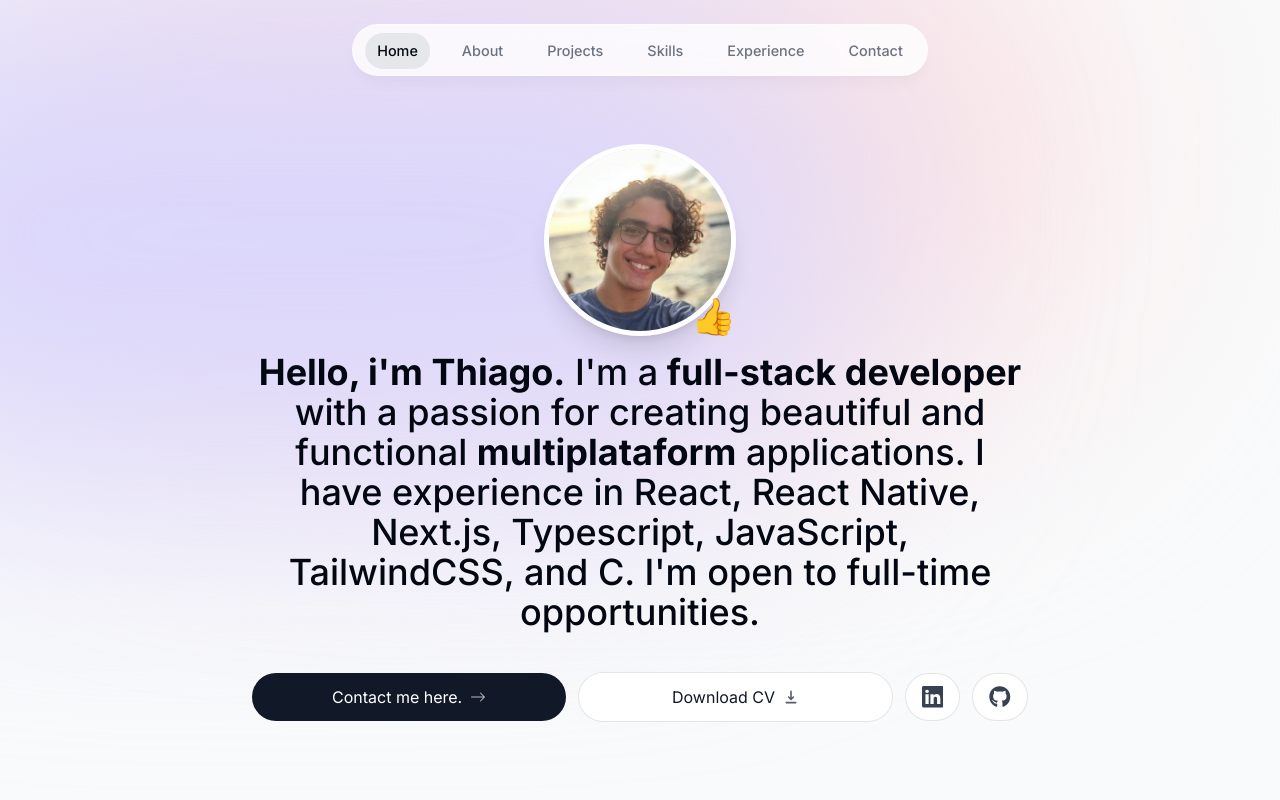
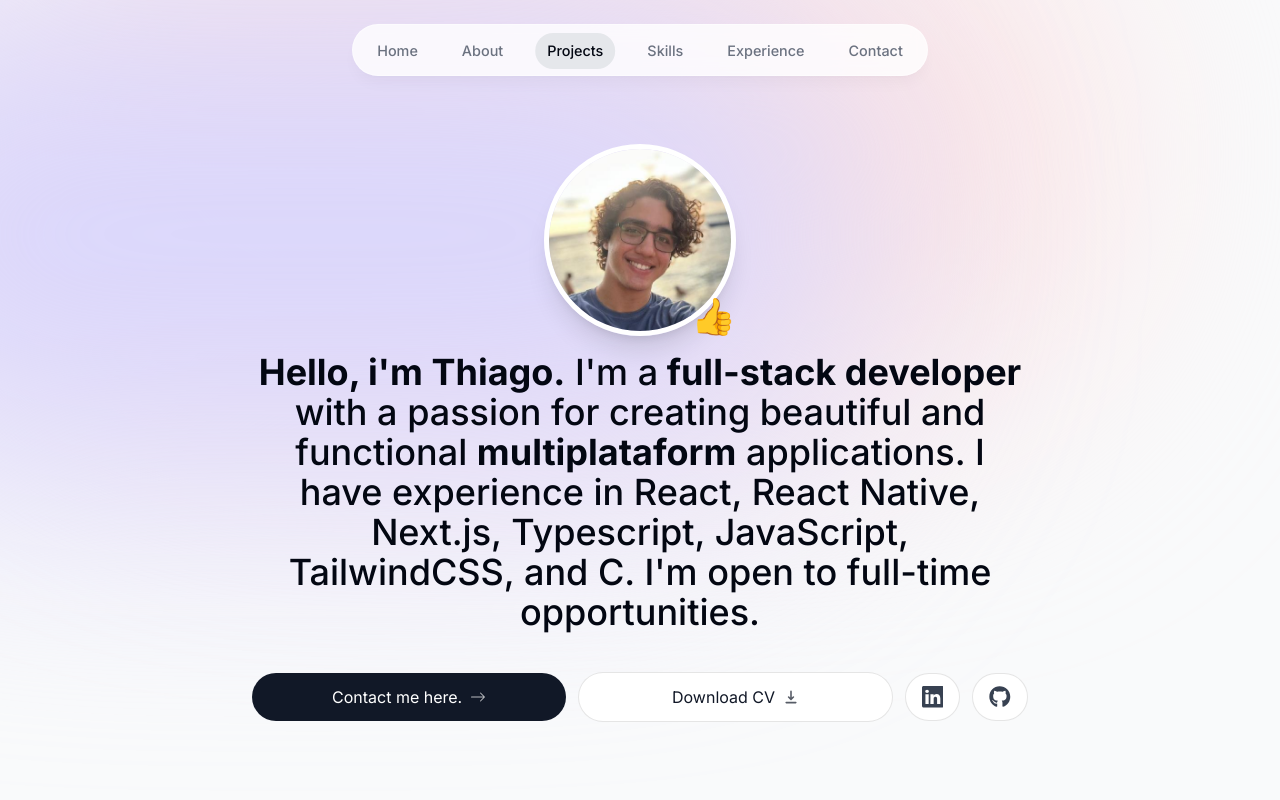
Before and after one commit to ThiagoQSS/Portfolio, a Next.js app: page / in a window 1280 px wide. Shown: the top 800 px of the page. Built offline with nearby package versions, Linux system fonts and the light colour scheme.

Commit message:
feat: Automatic header section setter

```diff
--- a/components/about.tsx
+++ b/components/about.tsx
@@ -1,16 +1,28 @@
 "use client";
-import React from "react";
+import React, { useEffect } from "react";
 import SectionHeading from "./section-heading";
 import { motion } from "framer-motion";
+import { useInView } from "react-intersection-observer";
+import { useActiveSectionContext } from "@/context/active-section-context";
 
 export default function About() {
+  const { ref, inView } = useInView({ threshold: 0.8 });
+  const { setActiveSection } = useActiveSectionContext();
+
+  useEffect(() => {
+    if (inView) {
+      setActiveSection("About");
+    }
+  }, [inView]);
 
   return (
-    <motion.section className="mb-28 max-w-[45rem] text-center leading-8 sm:mb-20 scroll-mt-28"
-    initial={{ opacity: 0, y: 100 }}
-    animate={{ opacity: 1, y: 0 }}
-    transition={{ delay: 0.175 }}
-    id="about"
+    <motion.section
+      ref={ref}
+      className="mb-28 max-w-[45rem] text-center leading-8 sm:mb-20 scroll-mt-28"
+      initial={{ opacity: 0, y: 100 }}
+      animate={{ opacity: 1, y: 0 }}
+      transition={{ delay: 0.175 }}
+      id="about"
     >
       <SectionHeading>About me</SectionHeading>
       <p className="mb-3">
@@ -18,7 +30,10 @@ export default function About() {
         of Bahia
       </p>
 
-      <p>I love to create multiplatform applications and i am looking for new opportunities in the field</p>
+      <p>
+        I love to create multiplatform applications and i am looking for new
+        opportunities in the field
+      </p>
     </motion.section>
   );
 }
--- a/components/header.tsx
+++ b/components/header.tsx
@@ -1,14 +1,17 @@
 "use client";
 
-import React, { useContext, useState } from "react";
+import React, { useState } from "react";
 import { motion } from "framer-motion";
 import { links } from "@/lib/data";
 import Link from "next/link";
 import clsx from "clsx";
-import { ActiveSectionContext, useActiveSectionContext } from "@/context/active-section-context";
+import { useActiveSectionContext } from "@/context/active-section-context";
+
+type HeaderProps = {
+  setManualScroll: React.Dispatch<React.SetStateAction<boolean>>;
+};
 
 export default function Header() {
-
   const { activeSection, setActiveSection } = useActiveSectionContext();
 
   return (
@@ -36,7 +39,9 @@ export default function Header() {
                     "text-gray-950": activeSection === link.name,
                   }
                 )}
-                onClick={() => setActiveSection(link.name)}
+                onClick={() => {
+                  setActiveSection(link.name);
+                }}
               >
                 {link.name}
               </Link>
--- a/components/intro.tsx
+++ b/components/intro.tsx
@@ -1,17 +1,29 @@
 "use client";
 
 import Image from "next/image";
-import React from "react";
+import React, { useEffect } from "react";
 import pic from "@/public/profilepicture.jpg";
 import Link from "next/link";
 import { motion } from "framer-motion";
 import { BsArrowRight, BsLinkedin } from "react-icons/bs";
 import { HiDownload } from "react-icons/hi";
 import { FaGithub } from "react-icons/fa";
+import { useInView } from "react-intersection-observer";
+import { useActiveSectionContext } from "@/context/active-section-context";
 export default function Intro() {
+
+  const { setActiveSection } = useActiveSectionContext();
+
+  const { inView, ref } = useInView({threshold: 0.8});
+  useEffect(() => {
+    if (inView) {
+      setActiveSection("Home");
+    }
+  }, [inView]);
+
   return (
     //if everything belongs to the same semantic meaning, wrap them in a section
-    <section id="home" className="mb-28 max-w-[50rem] text-center sm:mb-0 scroll-mt-24">
+    <section ref={ref} id="home" className="mb-28 max-w-[50rem] text-center sm:mb-0 scroll-mt-24">
       <div className="flex items-center justify-center">
         <div className="relative">
           <motion.div
--- a/components/projects.tsx
+++ b/components/projects.tsx
@@ -1,11 +1,24 @@
-import React from "react";
+"use client";
+import React, { useEffect } from "react";
 import SectionHeading from "./section-heading";
 import { projectsData } from "@/lib/data";
 import Project from "./project";
+import { useInView } from "react-intersection-observer";
+import { useActiveSectionContext } from "@/context/active-section-context";
+
 
 export default function Projects() {
+  const { ref, inView } = useInView({threshold: 0.5});
+  const { setActiveSection } = useActiveSectionContext();
+
+  useEffect(() => {
+    if (inView) {
+      setActiveSection("Projects");
+    }
+  }, [inView]);
+
   return (
-    <section id="projects" className="scroll-mt-28">
+    <section ref={ref} id="projects" className="scroll-mt-28">
       <SectionHeading>My Projects</SectionHeading>
       <div>
         {projectsData.map((project, index) => (
```
Also changed, not shown: 1 other file (tests, documents, lock files or other folders).
